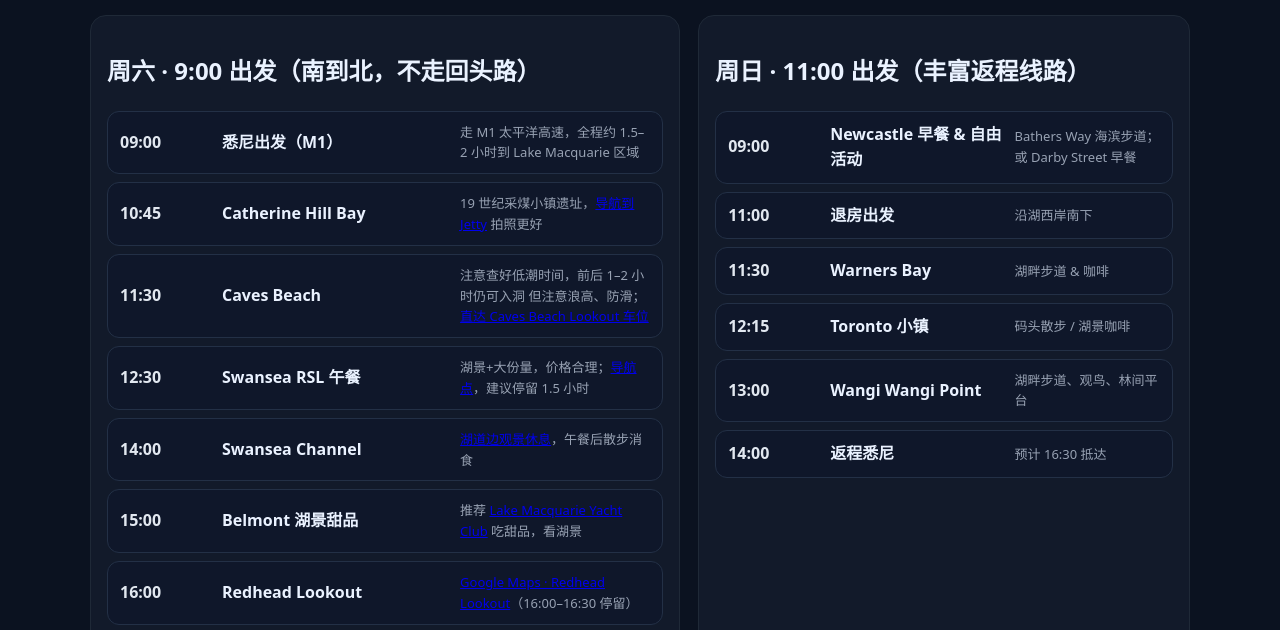
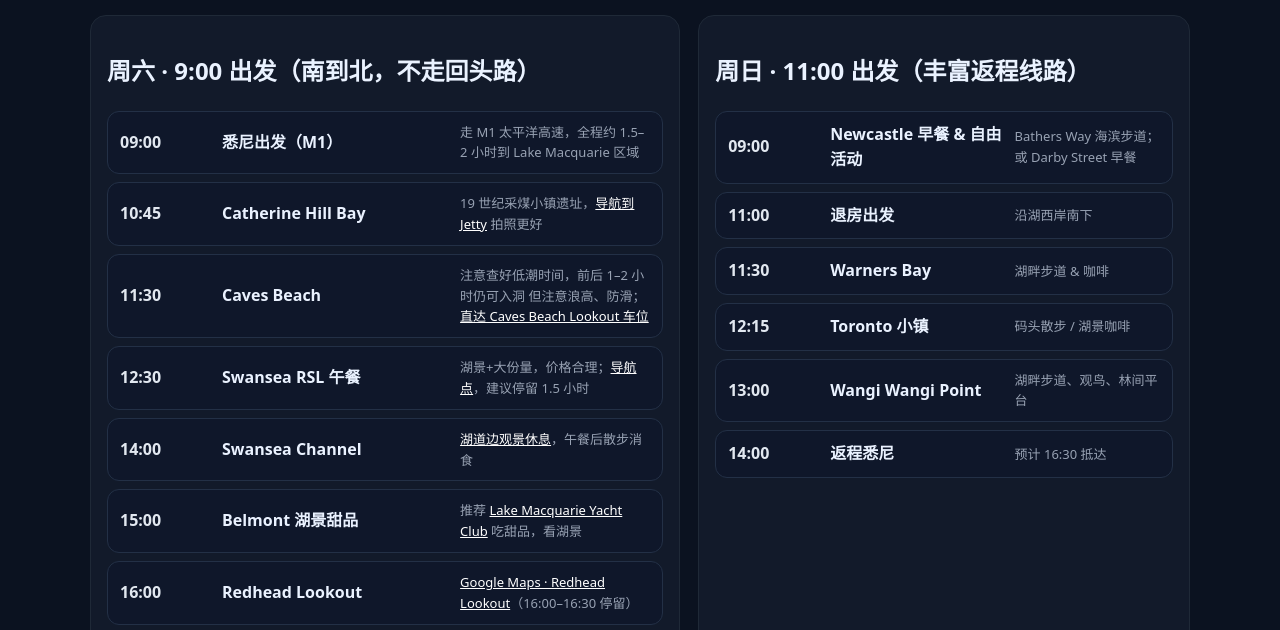
Before and after one commit to yilinqiao/Lake-Macquarie-weekend, a plain HTML site: page index.html in a window 1280 px wide. Shown: the part 109-739 px from the top of the page. Drawn offline with nearby package versions, Linux system fonts and the light colour scheme.

Commit message:
Update index.html

```diff
--- a/index.html
+++ b/index.html
@@ -17,6 +17,7 @@
   .slot .time{font-weight:700;color:#e2e8f0}
   .slot .place{font-weight:600}
   .slot .note{color:#98a2b3;font-size:13px}
+  .slot .note a{color:#fff; text-decoration:underline}
   .legend{display:flex;gap:14px;align-items:center;margin:8px 0 0}
   .dot{width:12px;height:12px;border-radius:50%}
   .badge{display:inline-flex;align-items:center;gap:6px;background:#0f172a;border:1px solid #233046;border-radius:999px;padding:6px 10px;margin-right:8px}
```
